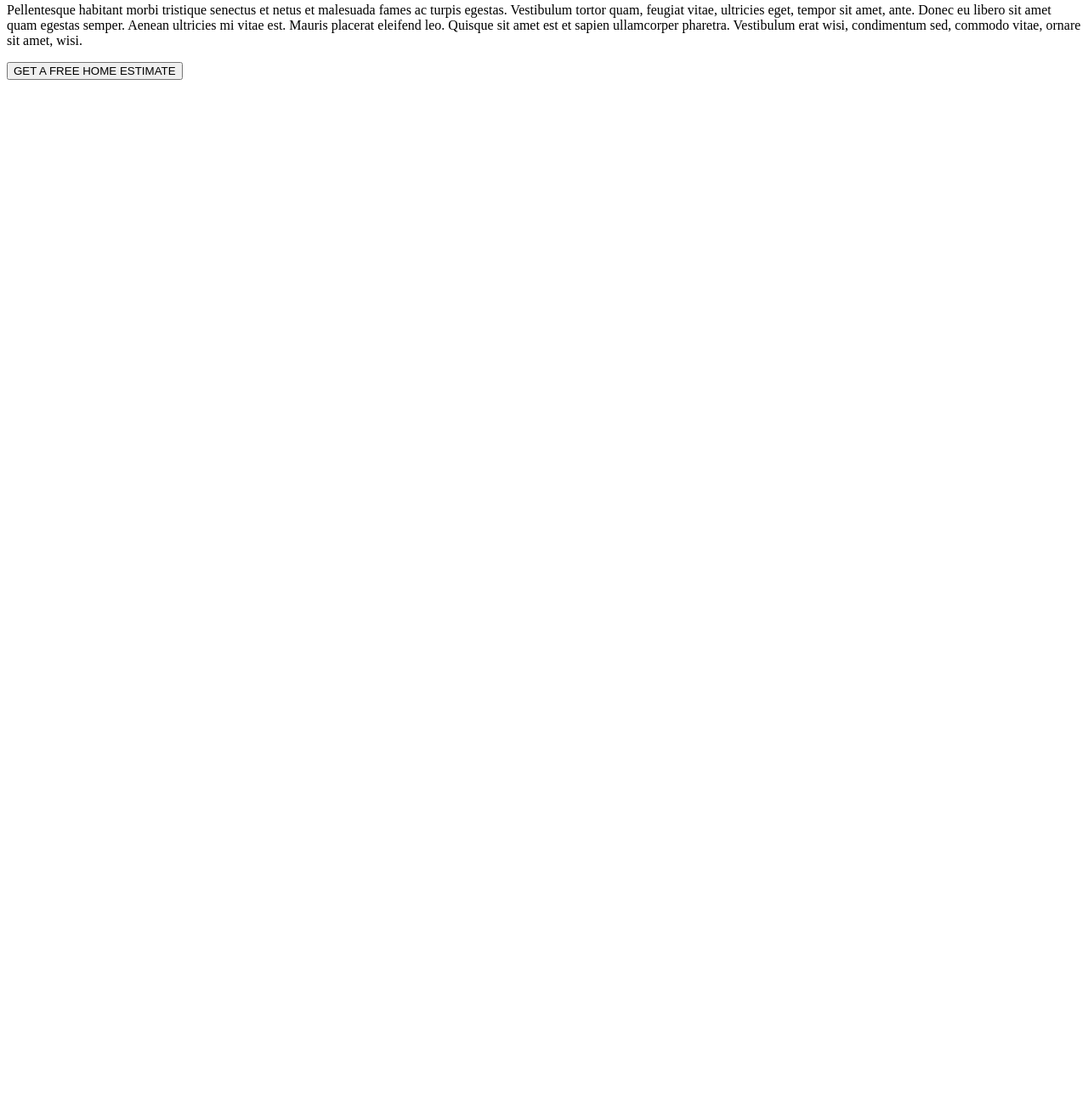
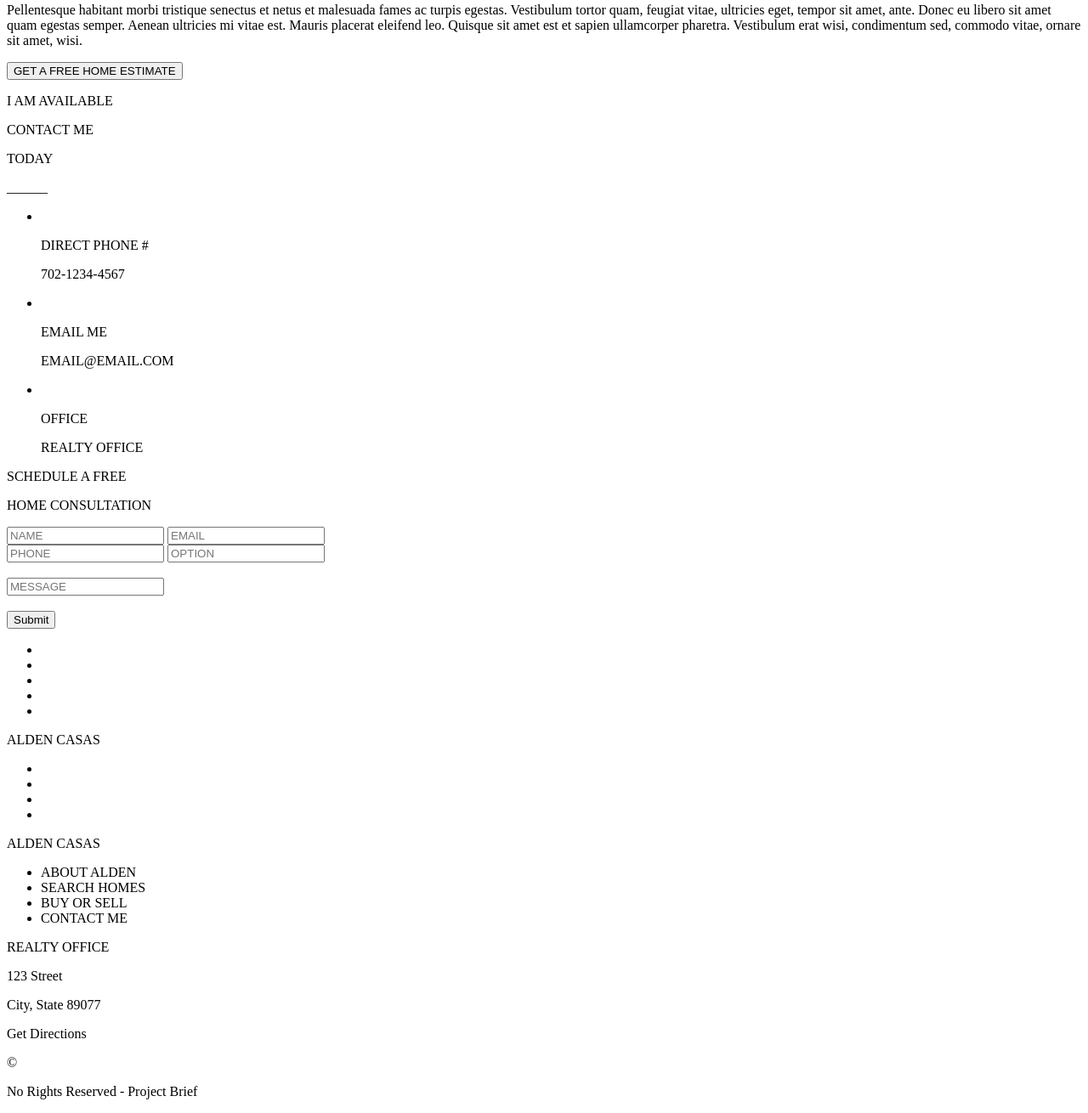
Before and after one commit to olganoemi/mglprojectbrief, a plain HTML site: page index.html in a window 1280 px wide. Shown: the part 1724-3034 px from the top of the page at 85% size. Before the commit the page ends 1826 px from the top, so only its background shows below. Drawn offline with Linux system fonts and the light colour scheme.

Commit message:
project brief skeleton completed

```diff
--- a/index.html
+++ b/index.html
@@ -147,7 +147,7 @@
 
 	<div class="container5_Homes">
 		<div>
-			<div class="homePic"></div>
+			<img src="">
 
 
 				<span>PURCHASE</span>
@@ -168,12 +168,112 @@
 
 							<button class="estimateBtn"> GET A FREE HOME ESTIMATE </button>
 
-			<a href=""></a href>
+			<img src="">
 
 		</div>
 	</div>
 
-	<div></div>
+	<div class="contactContainer">
+
+		<p>I AM AVAILABLE</p>
+		<p>CONTACT ME</p> <span>TODAY</span>
+		<p class="underline1">______</p>
+
+		<ul>
+			<li>
+				<img src="">
+				<p>DIRECT PHONE #</p>
+				<p>702-1234-4567</p>
+			</li>
+
+			<li>
+				<img src="">
+				<p>EMAIL ME</p>
+				<p>EMAIL@EMAIL.COM</p>
+			</li>
+
+			<li>
+				<img src="">
+				<p>OFFICE</p>
+				<p>REALTY OFFICE</p>
+			</li>
+		</ul>
+
+		<p>SCHEDULE A FREE</p>
+		<p>HOME CONSULTATION</p>
+
+
+		<form action="/action_page.php">
+			  <label for="name"></label>
+			  <input type="text" id="name" name="name" placeholder="NAME">
+
+			  <label for="email"></label>
+			  <input type="text" id="email" name="email" placeholder="EMAIL"><br>
+
+			  <label for="phone"></label>
+			  <input type="text" id="phone" name="phone" placeholder="PHONE">
+
+			  <label for="option"></label>
+			  <input type="text" id="option" name="option" placeholder="OPTION"><br><br>
+
+			  <label for="message"></label>
+			  <input type="text" id="message" name="message" placeholder="MESSAGE"><br><br>
+
+			  <input type="submit" value="Submit">
+
+		</form>
+
+	</div>
+
+	<div class="footer">
+		<ul>
+			<li><img src=""></li>
+			<li><img src=""></li>
+			<li><img src=""></li>
+			<li><img src=""></li>
+			<li><img src=""></li>
+		</ul>
+
+		<div class="footerInfo">
+			<div>
+				<p>ALDEN CASAS</p>
+					<ul>
+						<li><img src=""></li>
+						<li><img src=""></li>
+						<li><img src=""></li>
+						<li><img src=""></li>
+					</ul>
+			</div>
+
+			<div>
+				<p>ALDEN CASAS</p>
+					<ul>
+						<li>ABOUT ALDEN</li>
+						<li>SEARCH HOMES</li>
+						<li>BUY OR SELL</li>
+						<li>CONTACT ME</li>
+					</ul>
+			</div>
+
+			<div>
+				<p>REALTY OFFICE</p>
+
+				<p>123 Street</p>
+				<p>City, State 89077</p>
+				<p>Get Directions</p>
+
+				<a href=""></a>
+			</div>
+
+
+		</div>
+
+		<div>
+			<span>&#169;</span> <p>No Rights Reserved - Project Brief</p>
+		</div>
+
+
+	</div>
 
 
 
```
